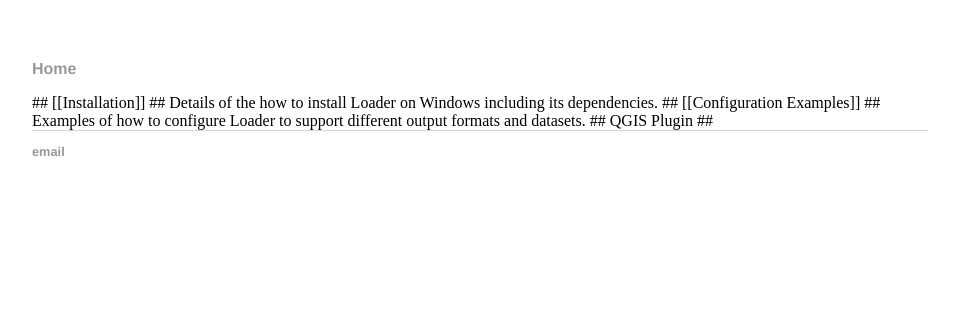
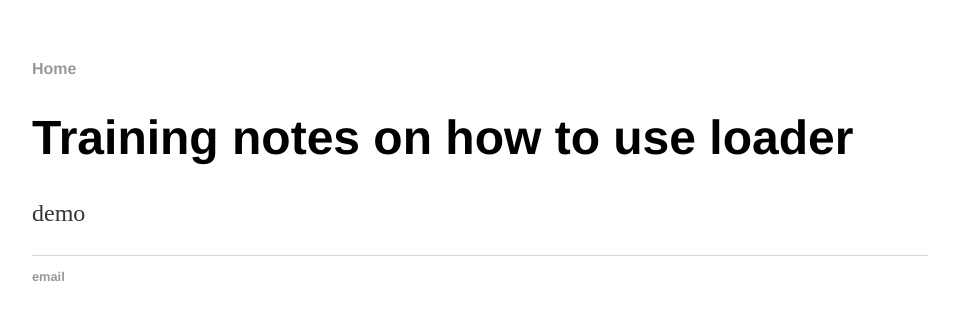
Before and after one commit to walkermatt/aileenh.github.io, a Jekyll site: the page built from index.html, in a window 1280 px wide. Shown: the top 320 px of the page, without its empty margins (160-1119 px from the left). Built offline with Jekyll 4.4.1, drawn with Linux system fonts in a browser that asks for light colours.

Commit message:
Update index.html

```diff
--- a/index.html
+++ b/index.html
@@ -3,14 +3,6 @@ layout: default
 title: Using Loader
 ---
 <div class="blurb">
-	## [[Installation]] ##
-
-Details of the how to install Loader on Windows including its dependencies.
-
-## [[Configuration Examples]] ##
-
-Examples of how to configure Loader to support different output formats and datasets.
-
-## QGIS Plugin ##
-
+	<h1>Training notes on how to use loader</h1>
+		<p>demo</p>
 </div><!-- /.blurb -->
```
